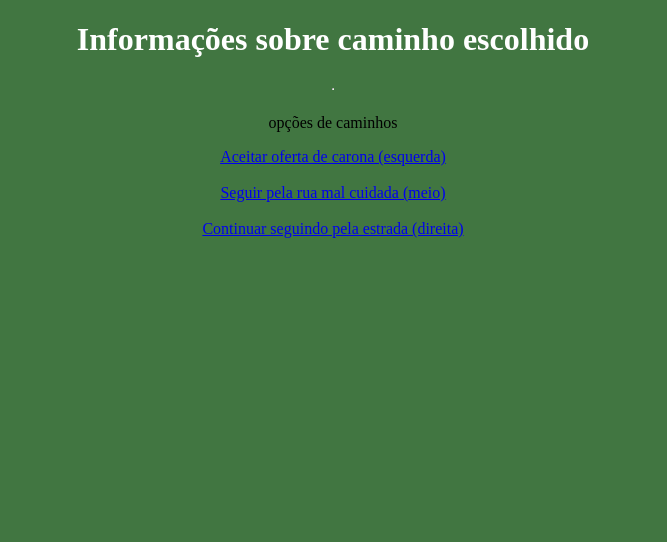
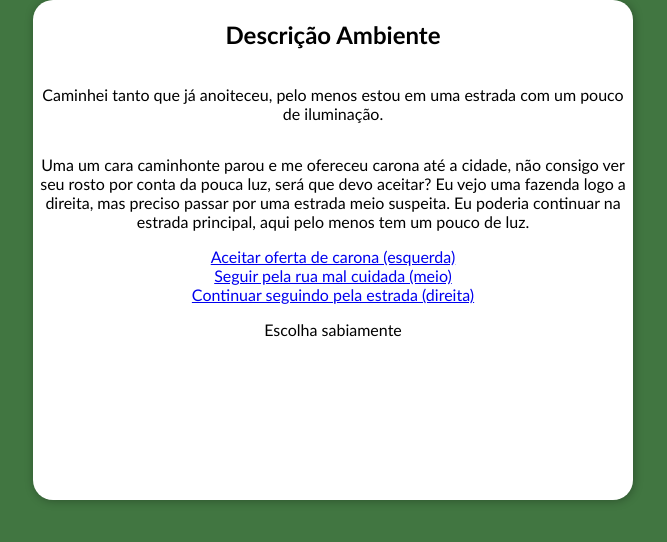
Before and after one commit to JoaoMeloReis/Aventura-solo, a plain HTML site: page Gen3/estradanoite.html in a window 1280 px wide. Shown: the whole page, without its empty margins (307-974 px from the left). Drawn offline with Linux system fonts and the light colour scheme.

Commit message:
frases até estrada noite

```diff
--- a/Gen3/estradanoite.html
+++ b/Gen3/estradanoite.html
@@ -9,12 +9,19 @@
 </head>
 
 <body>
-    <h1>Informações sobre caminho escolhido</h1>
-    <hr>
-    <p>opções de caminhos</p>
-    <a href="/Gen4/carona.html">Aceitar oferta de carona (esquerda)</a> <br>
-    <a href="/Gen4/ruamalcuidada.html">Seguir pela rua mal cuidada (meio)</a> <br>
-    <a href="/Gen4/estradaboa.html">Continuar seguindo pela estrada (direita)</a> <br>
+    <div class="main">
+        <h2>Descrição Ambiente</h2>
+        <p>Caminhei tanto que já anoiteceu, pelo menos estou em uma estrada com um pouco de iluminação.</p>
+        <p>Uma um cara caminhonte parou e me ofereceu carona até a cidade, não consigo ver seu rosto por conta da pouca luz, será que devo aceitar? Eu vejo uma fazenda logo a direita, mas preciso passar por uma estrada meio suspeita. Eu poderia continuar na estrada principal, aqui pelo menos tem um pouco de luz.</p>
+        <div class="child">
+            <a href="/Gen4/carona.html">Aceitar oferta de carona (esquerda)</a> <br>
+            <a href="/Gen4/ruamalcuidada.html">Seguir pela rua mal cuidada (meio)</a> <br>
+            <a href="/Gen4/estradaboa.html">Continuar seguindo pela estrada (direita)</a> <br>
+        </div>
+        <footer>
+            <p>Escolha sabiamente</p>
+        </footer>
+        <p class="copr">© DIREITOS AUTORAIS ILUSTRATIVOS</p>
 </body>
 
 </html>
```
Also changed, not shown: Gen2/florestadensa.html (+14 -7 lines), Gen2/fumaça.html (+11 -4 lines), Gen2/ponte1.html (+14 -5 lines), Gen2/ponte2.html (+8 -4 lines), Gen3/acampamento.html (+12 -4 lines), Gen3/desvio.html (+12 -4 lines).
